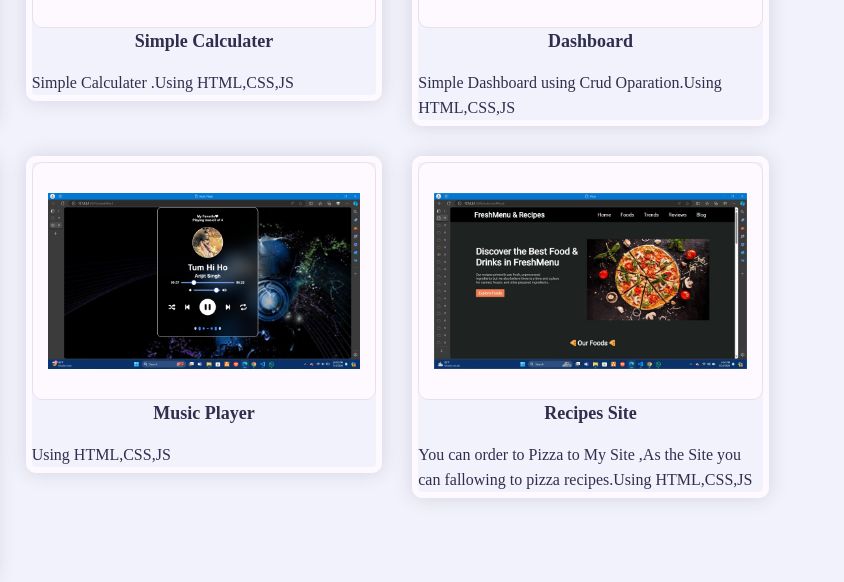
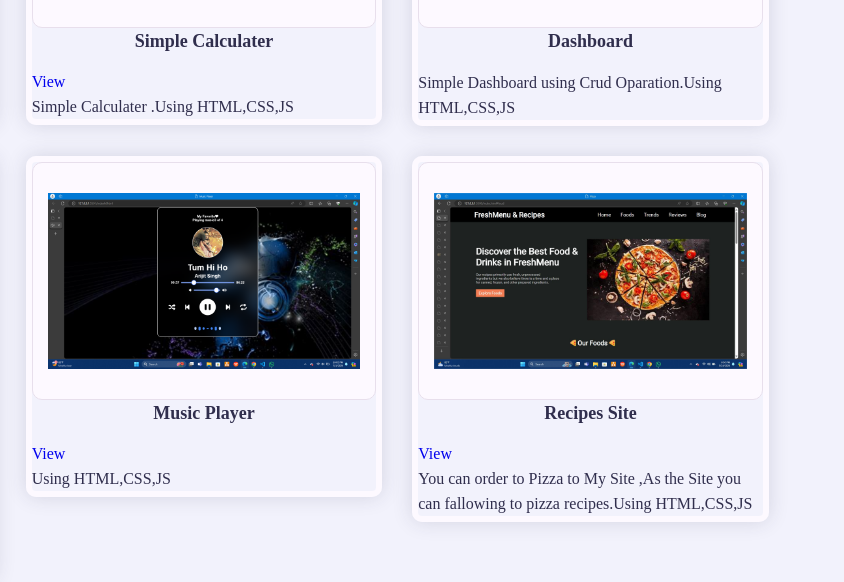
Before and after one commit to ApsaraWitharana/My-Portfolio-D, a plain HTML site: page index.html in a window 1280 px wide. Shown: the part 4221-4803 px from the top of the page, 436-1280 px from the left. Drawn offline with nearby package versions, Linux system fonts and the light colour scheme; a web font is replaced by a local one.

Commit message:
done site host

```diff
--- a/index.html
+++ b/index.html
@@ -407,7 +407,8 @@
                 <div class="Portfolio-item padd-15">
                     <div class="Portfolio-item-inner shadow-dark">
                         <div class="Portfolio-img">
-                            <img src="/assest/project/whatherapp.png" alt="">
+                            <img src="/assest/project/whatherapp.png" alt="" >
+
                         </div>
                         <h4>Whather App</h4>
                         <article>
@@ -419,10 +420,14 @@
                     <div class="Portfolio-item-inner shadow-dark">
                         <div class="Portfolio-img">
                             <img src="/assest/project/calculater.png" alt="">
+
                         </div>
                         <h4>Simple Calculater</h4>
+                        <a href="https://calculator-346.pages.dev/" target="_blank" style="align-items: center;">View</a>
                         <article>
                             <p>Simple Calculater .Using HTML,CSS,JS</p>
+
+
                         </article>
                     </div>
                 </div>
@@ -454,6 +459,7 @@
                             <img src="/assest/project/musicplayer.png" alt="">
                         </div>
                         <h4>Music Player</h4>
+                        <a href="https://e6c76041.music-player-cmo.pages.dev/">View</a>
                         <article>
                             <p>Using HTML,CSS,JS</p>
                         </article>
@@ -465,7 +471,7 @@
                             <img src="/assest/project/Screenshot 2024-05-24 185636(1).jpg" alt="">
                         </div>
                         <h4>Recipes Site</h4>
-                        <a href="https://59ca4830.recipe-site-95q.pages.dev/" target="_blank">
+                        <a href="https://59ca4830.recipe-site-95q.pages.dev/" target="_blank">View</a>
                         <article>
                             <p>You can order to Pizza to My Site ,As the Site you can fallowing to pizza recipes.Using HTML,CSS,JS</p>
                         </article>
```
